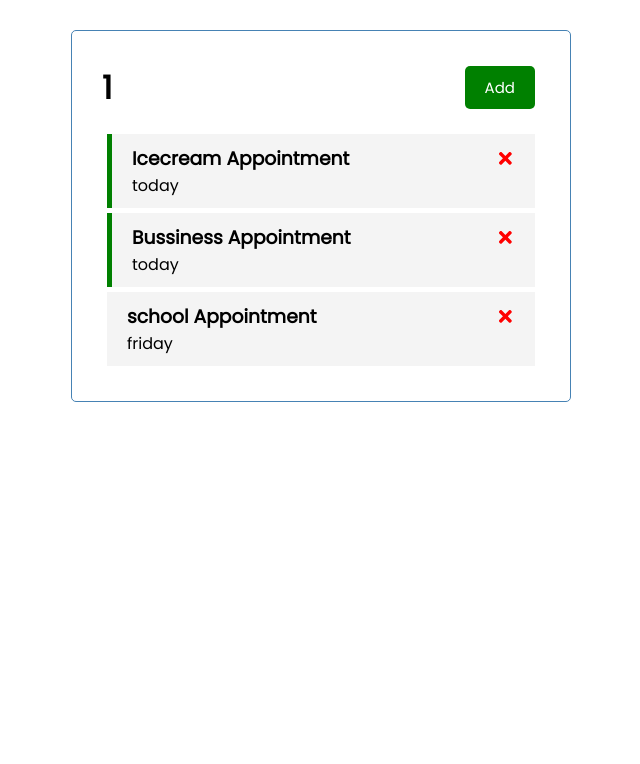
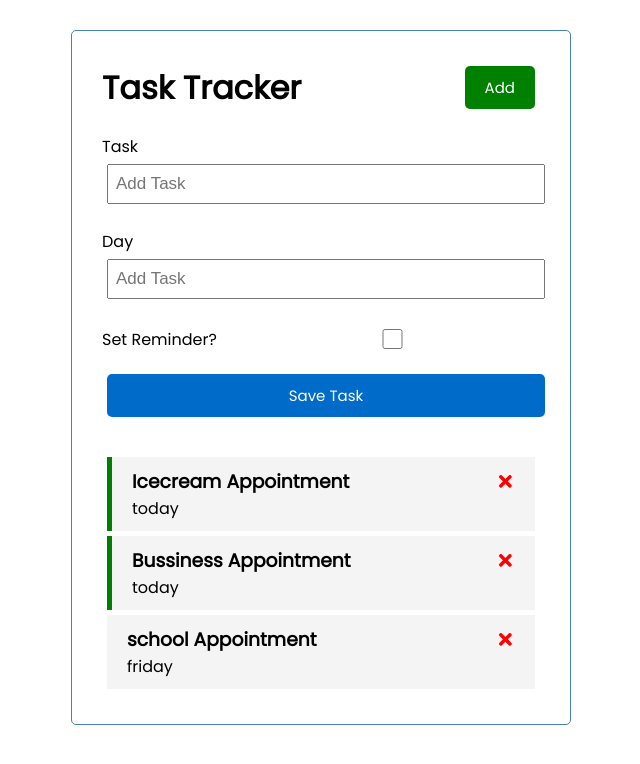
Before and after one commit to ScriptedRain/react-task-app, a React (Create React App) app: page / in a window 1280 px wide. Shown: the top 764 px of the page, without its empty margins (319-959 px from the left). Built offline with nearby package versions, Linux system fonts and the light colour scheme.

Commit message:
added Add Task

```diff
--- a/src/App.js
+++ b/src/App.js
@@ -2,6 +2,7 @@
 import Header from './components/Header';
 import Tasks from './components/Tasks'
 import { useState } from 'react'
+import AddTask from './components/AddTask';
 
 
 function App() {
@@ -38,7 +39,8 @@
 
   return (
     <div className="container">
-      <Header title={1} />
+      <Header />
+      <AddTask />
       {tasks.length > 0 ?<Tasks tasks={tasks} onDelete={deleteTask} onToggle={toggleReminder} /> : 'No Tasks Here!'}
     </div>
   );
--- /dev/null
+++ b/src/components/AddTask.jsx
@@ -0,0 +1,26 @@
+import { useState } from 'react'
+
+
+const AddTask = () => {
+
+  return (
+    <form className='add-form'>
+      <div className='form-control'>
+        <label>Task</label>
+        <input type="text" placeholder="Add Task"/>
+      </div>
+      <div className='form-control'>
+        <label>Day</label>
+        <input type="text" placeholder="Add Task"/>
+      </div>
+      <div className='form-control form-control-check'>
+        <label>Set Reminder?</label>
+        <input type="checkbox"/>
+      </div>
+
+      <input type="submit" value='Save Task' className='btn btn-block' style={{backgroundColor: 'rgb(0, 107, 201)'}} />
+    </form>
+  )
+}
+
+export default AddTask
```
